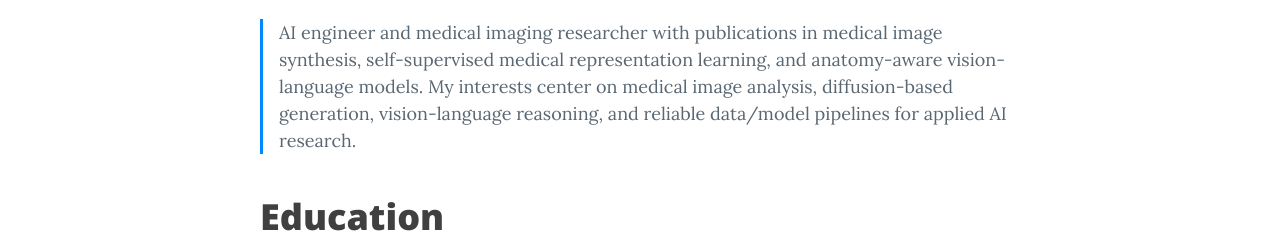
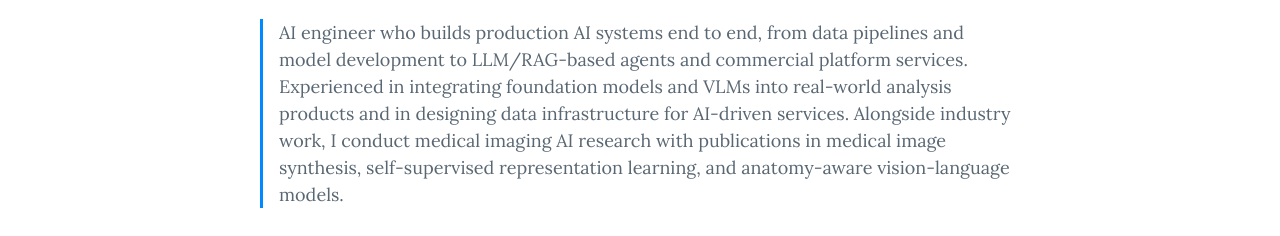
Before and after one commit to jsulim/CV, a plain HTML site: page index.html in a window 1280 px wide. Shown: the part 564-800 px from the top of the page. Drawn offline with nearby package versions, Linux system fonts and the light colour scheme.

Commit message:
Rewrite profile to emphasize AI engineering
Co-Authored-By: Claude Opus 5.5 <noreply@anthropic.com>

```diff
--- a/index.html
+++ b/index.html
@@ -58,15 +58,16 @@
       <section class="cv-section" id="profile">
         <h2>Profile</h2>
         <p class="cv-note lang-en">
-          AI engineer and medical imaging researcher with publications in medical image synthesis,
-          self-supervised medical representation learning, and anatomy-aware vision-language models.
-          My interests center on medical image analysis, diffusion-based generation, vision-language reasoning,
-          and reliable data/model pipelines for applied AI research.
+          AI engineer who builds production AI systems end to end, from data pipelines and model development
+          to LLM/RAG-based agents and commercial platform services. Experienced in integrating foundation models
+          and VLMs into real-world analysis products and in designing data infrastructure for AI-driven services.
+          Alongside industry work, I conduct medical imaging AI research with publications in medical image synthesis,
+          self-supervised representation learning, and anatomy-aware vision-language models.
         </p>
         <p class="cv-note lang-ko">
-          의료영상 합성, 자기지도 의료영상 표현학습, 해부학 인지 Vision-Language Model 연구 실적을 보유한 AI 엔지니어이자 의료영상 AI 연구자입니다.
-          주요 관심 분야는 Medical Image Analysis, diffusion-based generation, vision-language reasoning,
-          그리고 응용 AI 연구를 안정적으로 수행하기 위한 데이터 및 모델 파이프라인 구축입니다.
+          데이터 파이프라인과 모델 개발부터 LLM·RAG 기반 AI 에이전트, 상용 플랫폼 서비스까지 AI 시스템을 end-to-end로 구축하는 AI 엔지니어입니다.
+          파운데이션 모델과 VLM을 실제 분석 서비스에 통합하고, AI 서비스를 위한 데이터 인프라를 설계·운영한 경험이 있습니다.
+          또한 의료영상 AI 연구를 병행하며 의료영상 합성, 자기지도 표현학습, 해부학 인지 Vision-Language Model 분야의 연구 실적을 보유하고 있습니다.
         </p>
       </section>
 
```
Also changed, not shown: 2 other files.
